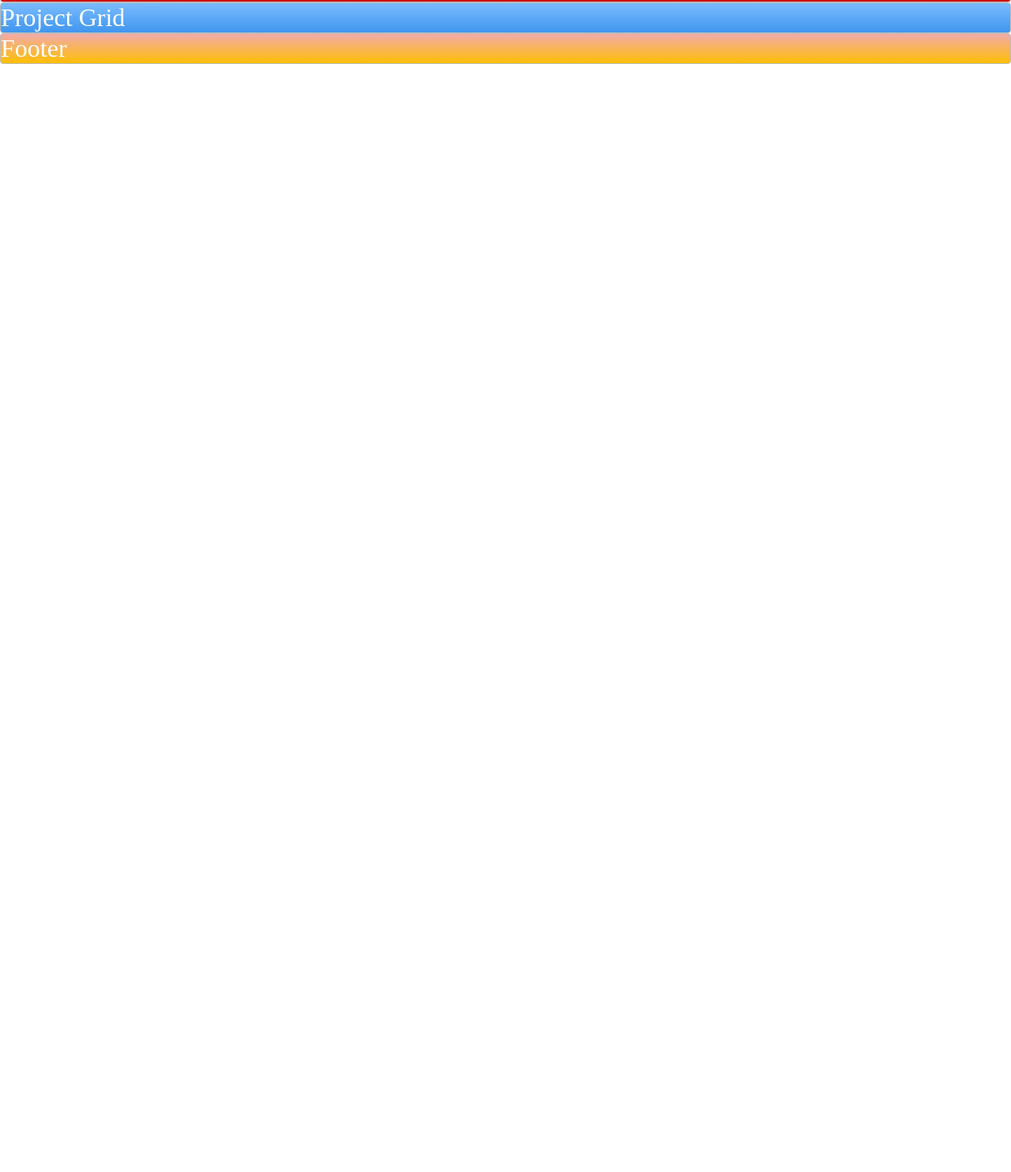
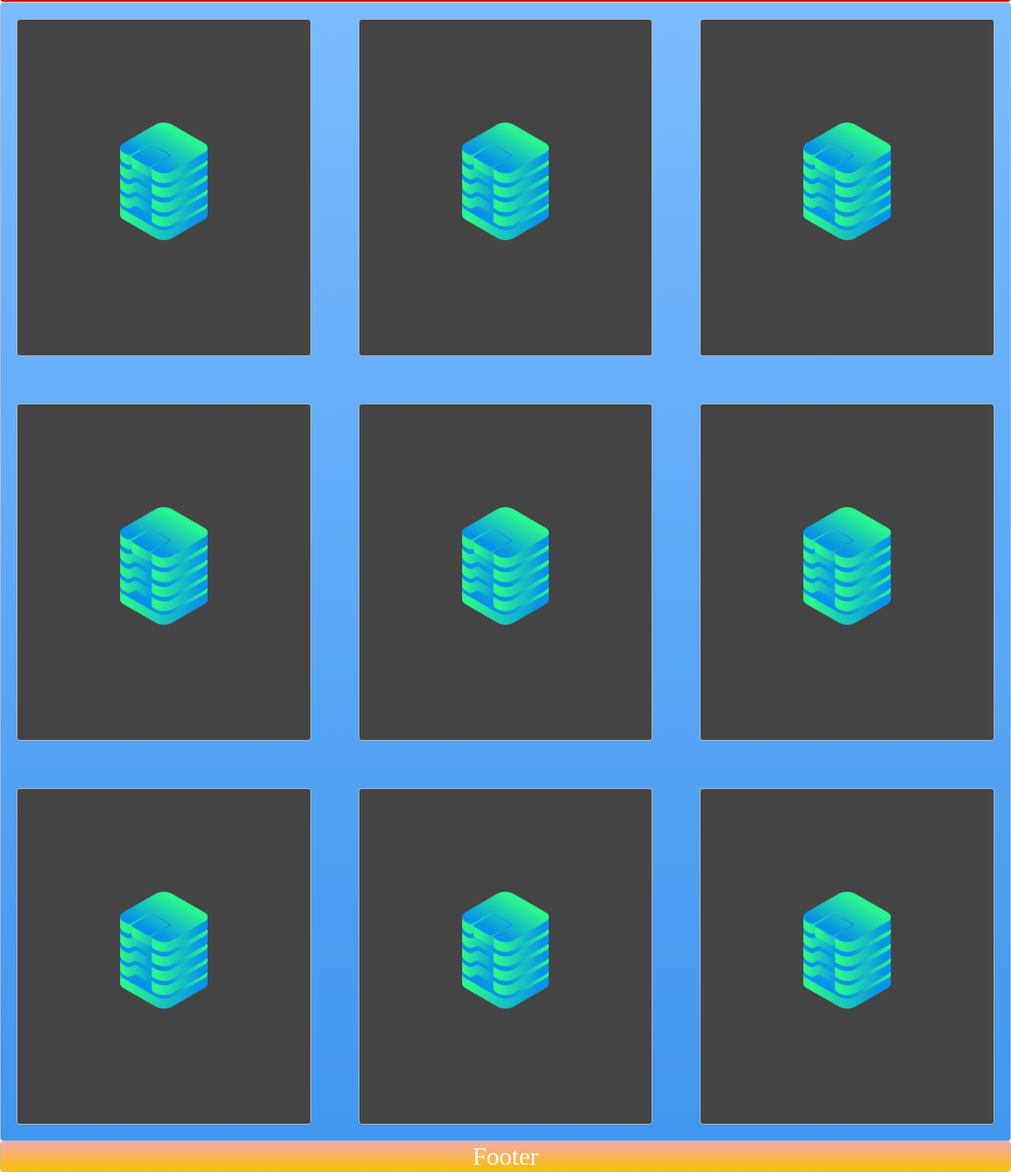
Before and after one commit to BenCullenDev/css-layout, a plain HTML site: page index.html in a window 1280 px wide. Shown: the part 467-1951 px from the top of the page at 79% size. Before the commit the page ends 800 px from the top, so only its background shows below. Drawn offline with Linux system fonts and the light colour scheme.

Commit message:
added project grid with placeholder image

```diff
--- a/index.html
+++ b/index.html
@@ -15,7 +15,17 @@
     </ul>
   </nav>
   <div class="zone red container">Cover</div>
-  <div class="zone blue">Project Grid</div>
-  <div class="zone yellow">Footer</div>
+  <div class="zone blue grid-wrapper">
+    <div class="box zone"><img src="./img/data_storage_2_2.png" alt=""></div>
+    <div class="box zone"><img src="./img/data_storage_2_2.png" alt=""></div>
+    <div class="box zone"><img src="./img/data_storage_2_2.png" alt=""></div>
+    <div class="box zone"><img src="./img/data_storage_2_2.png" alt=""></div>
+    <div class="box zone"><img src="./img/data_storage_2_2.png" alt=""></div>
+    <div class="box zone"><img src="./img/data_storage_2_2.png" alt=""></div>
+    <div class="box zone"><img src="./img/data_storage_2_2.png" alt=""></div>
+    <div class="box zone"><img src="./img/data_storage_2_2.png" alt=""></div>
+    <div class="box zone"><img src="./img/data_storage_2_2.png" alt=""></div>
+  </div>
+  <footer class="zone yellow">Footer</footer>
 </body>
 </html>
--- a/style.css
+++ b/style.css
@@ -59,6 +59,26 @@ a {
     height: 50vh;
 }
 
+.grid-wrapper {
+    display: grid;
+    gap: 20px;
+    grid-template-columns: repeat(auto-fill, minmax(350px, 1fr));
+}
+
+.box > img {
+    width: 100%;
+}
+
+.box {
+    background-color: #444;
+    padding: 130px;
+    margin: 20px;
+}
+
+footer {
+    text-align: center;
+}
+
 /*https://paulund.co.uk/how-to-create-shiny-css-buttons*/
 /***********************************************************************
  *  Green Background
```
